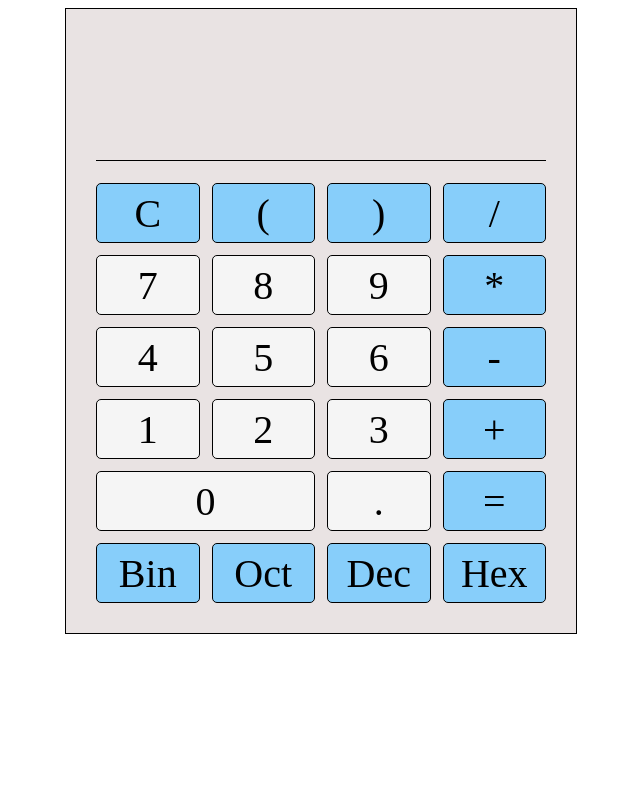
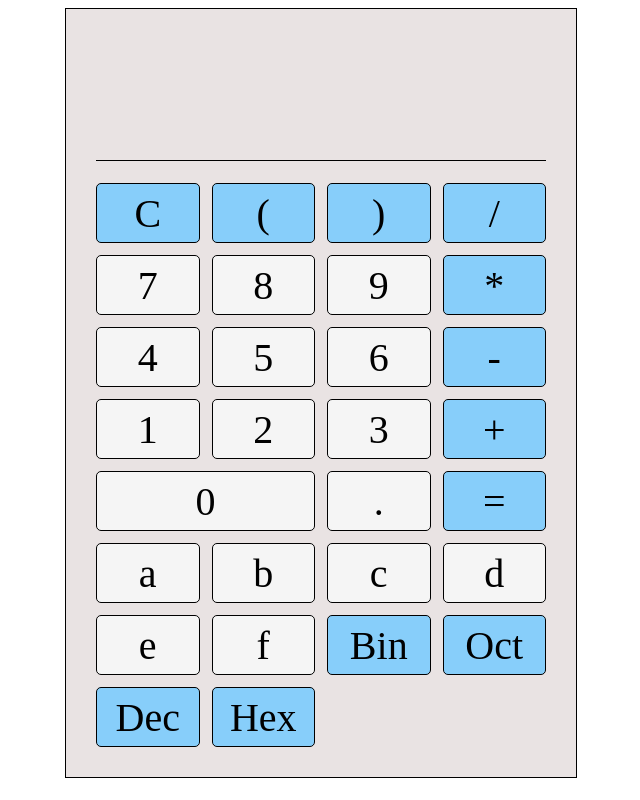
Before and after one commit to Peroxlyde/calculator, a Vue app in the folder my-calculator/: page / in a window 1280 px wide. Shown: the whole page, without its empty margins (319-959 px from the left). Built offline with nearby package versions, Linux system fonts and the light colour scheme.

Commit message:
มี bug เวลากดเท่ากับแล้ว array calculation มันแปลงเป็นฐาน10ให้เองครับ

```diff
--- a/my-calculator/src/components/calNew.vue
+++ b/my-calculator/src/components/calNew.vue
@@ -1,7 +1,7 @@
 <template>
     <div class="calculator">
         <div class="answer">{{answer||""}}</div>
-        <div class="display">{{current}}</div>
+        <div class="display">{{calculation.join("") + current}}</div>
         <div @click="clear" class="op">C</div>
         <div @click="opBrac" class="bracket">( </div>
         <div @click="clBrac" class="bracket">) </div>
@@ -21,6 +21,12 @@
         <div @click="ze" class="zero">0</div>
         <div @click="dot" class="btn">.</div>
         <div @click="equal" class="op">=</div>
+        <div @click="append('a')" class="btn">a</div>
+        <div @click="append('b')" class="btn">b</div>
+        <div @click="append('c')" class="btn">c</div>
+        <div @click="append('d')" class="btn">d</div>
+        <div @click="append('e')" class="btn">e</div>
+        <div @click="append('f')" class="btn">f</div>
         <div @click="to2" class="op">Bin</div>
         <div @click="to8" class="op">Oct</div>
         <div @click="to10" class="op">Dec</div>
@@ -32,7 +38,7 @@
     export default {
         data(){
             return{
-                ///calculation:"",
+                calculation:[],
                 current:"",
                 answer:"",
                 opClick:true,
@@ -43,7 +49,14 @@
                 baseval:"",
                 number:['.','9','8','5','7','6','5','4','3','2','1','('],
                 dotclick:false,
-                numclick:false
+                numclick:false,
+                base2click:false,
+                base8click:false,
+                base10click:false,
+                base16click:false,
+                base1:10,
+                evaluate:[],
+                evalclick:false
             }
         },
         methods:{
@@ -55,11 +68,19 @@
                 this.closeBracket=false;
                 this.baseval="";
                 this.dotclick=false;
-                this.numclick=false
+                this.numclick=false;
+                this.base2click=false;
+                this.base8click=false;
+                this.base10click=false;
+                this.base16click=false;
+                this.calculation=[];
+                this.base1=10;
+                this.evalclick=false
             },
             opBrac(){
                 if((this.numclick == false) && !(this.openBracket)){
-                    this.current = `${this.current}${'('}`;
+                    this.calculation.push('(')
+                    //this.current = `${this.current}${'('}`;
                     this.openBracket=true;
                     this.closeBracket=false;
                     this.opClick=false;
@@ -67,49 +88,69 @@
             },
             clBrac(){
                 if(this.openBracket && !(this.closeBracket) && (this.current !="" )){
-                this.current = `${this.current}${')'}`;
+                this.calculation.push(')')
+                //this.current = `${this.current}${')'}`;
                 this.closeBracket=true;
                 this.openBracket=false;
 
                 }
             },
             append(num){
-                /*if(this.opClick){
+                if(this.opClick){
                     this.current="";
                     this.opClick=false;
-                }*/
-                this.current =  `${this.current}${num}`;
-                this.opClick=false;
-                this.numclick =true;
+                }
+                if(this.base1==2){
+                    if(num=='1'||num=='0'||num=='.')
+                    this.current =  `${this.current}${num}`;
+                    this.numclick =true;
+                }
+                if(this.base1==8){
+                    if(num=='0'||num=='1'||num=='2'||num=='3'||num=='4'||num=='5'||num=='6'||num=='7'||num=='.')
+                    this.current =  `${this.current}${num}`;
+                    this.numclick =true;
+                }
+                if(this.base1==10){
+                    if(num=='0'||num=='1'||num=='2'||num=='3'||num=='4'||num=='5'||num=='6'||num=='7'||num=='8'||num=='9'||num=='.')
+                    this.current =  `${this.current}${num}`;
+                    this.numclick =true;
+                }
+                if(this.base1==16){
+                    this.current =  `${this.current}${num}`;
+                    this.numclick =true;
+                }
+                //this.current =  `${this.current}${num}`;
+                ///this.numclick =true;
                 //เช็คว่ากดopไปรึยังถ้ากดแล้วก็จะclearตัวในcurrentแล้วเปลี่ยนopclickเป็นfalse จึงค่อยเอาตัวที่เรากดไปต่อท้ายตัวที่มีอยู่
             },
             dot(){
-                if(this.dotclick==false && this.current[this.current.length-1]!=')'){
-                    this.current =  `${this.current}${'.'}`;
+                if(this.current.indexOf('.')===-1 && this.current[this.current.length-1]!=')'){
+                    this.append('.');
                     this.dotclick = true;
                     this.numclick =true;
                     //เช็คว่ามี.รึ้ปล่าถ้าไม่มีให้เพิ่ม.ไปได้
                 }
             },
             addcal(op){
-               if(this.opClick === false && this.current[this.current.length-1]!='('){
-                    this.current=  `${this.current}${op}`;
-                    //this.current="";
+               if(this.opClick === false && this.current[this.current.length-1]!='('&& this.current!=""){
+                    this.calculation.push(this.current)
+                    this.calculation.push(op)
+                    this.current="";
                     this.opClick=true;
                     this.dotclick = false;
                     this.numclick = false;
                     //สำหรับเพิ่มตัวoperator เช็คว่ากดopไปรึยัง ถ้าไม่ก็ เก็บค่าcurrentพร้อมตัวopเข้าไปยังcalculation ล้วก็จะclearตัวในcurrentแล้วเปลี่ยนopclickเป็นtrue
                 }
-                else if(this.opClick === true && this.current != ''){
-                    this.current = this.current.slice(0,-1)
-                    this.current = `${this.current}${op}`;
+                else if(this.opClick === true){
+                    this.calculation.pop()
+                    this.calculation.push(op)
                 }
             },
             ze(){
                 if(this.current == ""){
                     this.append('0')
                 }
-                else if(this.number.some(el=>this.current.includes(el))&&(this.current[this.current.length-1]!='0')) {
+                else if(this.number.some(el=>this.current.includes(el))) {
                     this.append('0')
                     /*this.current.includes('.')|| this.current.includes('(')||this.current.includes('7')|| this.current.includes('6')|| this.current.includes('5')|| this.current.includes('4')|| this.current.includes('3')|| this.current.includes('2')|| this.current.includes('1')
                     this.number.some(el=>this.current.includes(el)*/
@@ -145,30 +186,92 @@
                     this.answer= 0;
                     this.baseval = 0;
                 }*/
+                if(this.evalclick==false){
+                    this.evaluate=this.calculation
                 try{
-                    this.answer= eval(this.current);
-                    this.baseval = this.answer;
-                    if(eval(this.current)== 0 ){this.answer='0'}
+                    //this.answer =this.evaluate.join("")+this.current
+                    for(let x = 0; x<this.evaluate.length;x++){
+                    if (this.evaluate[x]!='('&& this.evaluate[x]!=')'&& this.evaluate[x]!='+'&& this.evaluate[x]!='-'&& this.evaluate[x]!='*'&& this.evaluate[x]!='/') {
+                        this.evaluate[x]=parseInt(this.evaluate[x],this.base1).toString(10)
+                        }
+                    }
+                    //this.answer =this.evaluate.join("")+this.current
+                    //this.answer= eval(this.evaluate.join("")+parseInt(this.current,this.base1).toString(10));
+                    this.answer= parseInt(eval(this.evaluate.join("")+parseInt(this.current,this.base1).toString(10)),10).toString(this.base1);
+                    if(eval(this.evaluate.join("")+parseInt(this.current,this.base1).toString(10))== 0 ){this.answer='0'}
+                    this.baseval=this.answer
                 }
 
                 catch(er){ this.clear()
                     this.answer= "Error";}
+                    this.evalclick=true;
+                }
 
             },
-            decTobase(base){
-                this.answer = this.baseval.toString(base)
-            },
+            /*baseTobase(base){
+                for(let i = 0; i<this.calculation.length;i++){
+                    if (this.calculation[i]!='('&& this.calculation[i]!=')'&& this.calculation[i]!='+'&& this.calculation[i]!='-'&& this.calculation[i]!='*'&& this.calculation[i]!='/') {
+                        this.calculation[i]=parseInt(this.calculation[i],base).toString(base)
+                    }
+                }
+            },*/
             to2(){
-                this.decTobase(2)
+                this.base2click = true;
+                this.base8click = false;
+                this.base10click = false;
+                this.base16click = false;
+                if(this.calculation!=[]){
+                for(let i = 0; i<this.calculation.length;i++){
+                    if (this.calculation[i]!='('&& this.calculation[i]!=')'&& this.calculation[i]!='+'&& this.calculation[i]!='-'&& this.calculation[i]!='*'&& this.calculation[i]!='/') {
+                        this.calculation[i]=parseInt(this.calculation[i],this.base1).toString(2)
+                    }
+                }}
+                if(this.current!=''){
+                this.current=parseInt(this.current,this.base1).toString(2)}
+                this.base1 = 2
+
             },
             to8(){
-                this.decTobase(8)
+                this.base2click = false;
+                this.base8click = true;
+                this.base10click = false;
+                this.base16click = false;
+                for(let i = 0; i<this.calculation.length;i++){
+                    if (this.calculation[i]!='('&& this.calculation[i]!=')'&& this.calculation[i]!='+'&& this.calculation[i]!='-'&& this.calculation[i]!='*'&& this.calculation[i]!='/') {
+                        this.calculation[i]=parseInt(this.calculation[i],this.base1).toString(8)
+                    }
+                }
+                this.current=parseInt(this.current,this.base1).toString(8)
+                this.base1 = 8
             },
             to10(){
-                this.decTobase(10)
+                this.base2click = false;
+                this.base8click = false;
+                this.base10click = true;
+                this.base16click = false;
+                for(let i = 0; i<this.calculation.length;i++){
+                    if (this.calculation[i]!='('&& this.calculation[i]!=')'&& this.calculation[i]!='+'&& this.calculation[i]!='-'&& this.calculation[i]!='*'&& this.calculation[i]!='/') {
+                        this.calculation[i]=parseInt(this.calculation[i],this.base1).toString(10)
+                    }
+                }
+                this.current=parseInt(this.current,this.base1).toString(10)
+                this.base1 = 10
             },
             to16(){
-                this.decTobase(16)
+                this.base2click = false;
+                this.base8click = false;
+                this.base10click = false;
+                this.base16click = true;
+                if(this.calculation!=[]){
+                for(let i = 0; i<this.calculation.length;i++){
+                    if (this.calculation[i]!='('&& this.calculation[i]!=')'&& this.calculation[i]!='+'&& this.calculation[i]!='-'&& this.calculation[i]!='*'&& this.calculation[i]!='/') {
+                        this.calculation[i]=parseInt(this.calculation[i],this.base1).toString(16)
+                    }
+                }}
+                if(this.current!=''){
+                this.current=parseInt(this.current,this.base1).toString(16)}
+                this.base1 = 16
+                //his.baseTobase(16)
             }
         }
         // margin: 0 auto = top and bottom margins are 0  right and left margins are auto
@@ -200,6 +303,7 @@
 }
 .zero{
     grid-column: 1/3;
+
 }
 .btn,.zero{
     background-color: whitesmoke;
```
